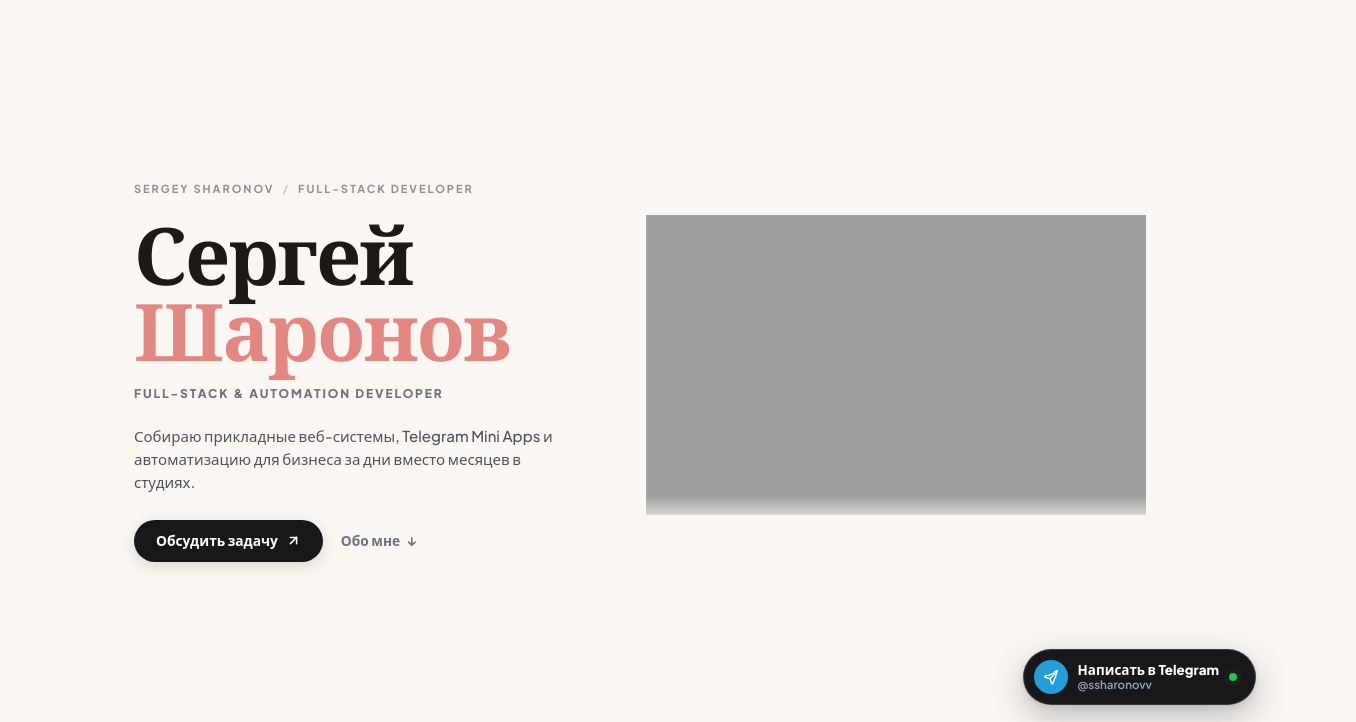
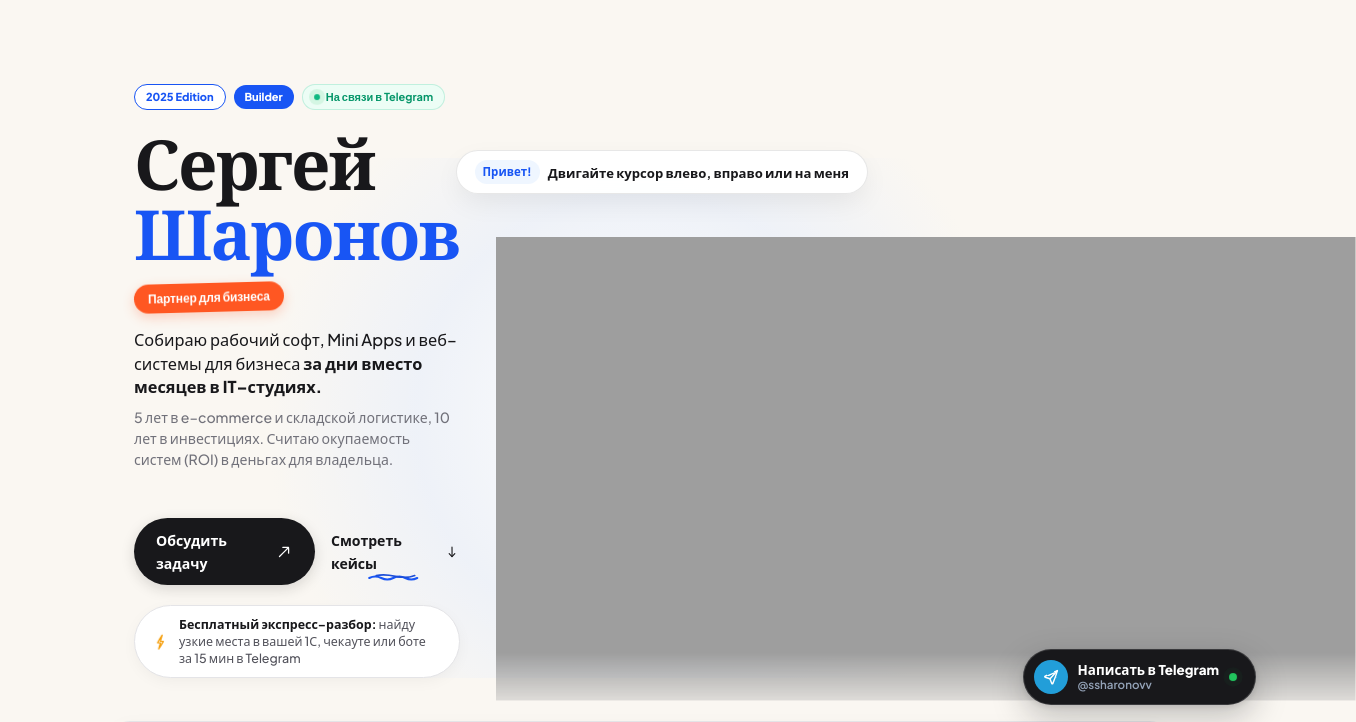
Before and after one commit to GreMZaa/portfolio, a website built with Vite: page index.html in a window 1280 px wide. Shown: the part 71-793 px from the top of the page, 1356 px wide, since content can reach past the window. Built offline with nearby package versions, Linux system fonts and the light colour scheme; a web font is replaced by a local one.

Commit message:
fix(hero): restore beloved typography/badges, center large character, smooth slow animation, and remove footer connect row

```diff
--- a/index.html
+++ b/index.html
@@ -113,65 +113,76 @@
     <!-- ==========================================================================
          HERO SECTION (INTERACTIVE CHARACTER HERO IN SRI TECH STYLE)
          ========================================================================== -->
-    <section class="hero-section hero-sri-pure" id="hero-interactive-section">
-      <div class="container hero-sri-pure-grid">
+    <section class="hero-section hero-sri-wrapper" id="hero-interactive-section">
+      <div class="hero-sri-glow"></div>
 
-        <!-- Left Column: Pure Sri Tech Typography Hierarchy -->
-        <div class="sri-pure-left">
-          <div class="sri-pure-eyebrow">
-            <span>SERGEY SHARONOV</span>
-            <span class="eyebrow-slash">/</span>
-            <span>FULL-STACK DEVELOPER</span>
+      <div class="container hero-sri-grid">
+
+        <!-- Left Column: Author, Badges, Name, Tagline, Cursor Hint, Positioning -->
+        <div class="hero-sri-left">
+          <div class="hero-sri-author-badge">
+            <span class="edition-sticker-sri">2025 Edition</span>
+            <span class="author-pill">Builder</span>
+            <span class="author-status-pill"><span class="status-pulse-dot"></span> На связи в Telegram</span>
           </div>
 
-          <h1 class="sri-pure-name">
-            <span class="name-first">Сергей</span>
-            <span class="name-last">Шаронов</span>
+          <h1 class="hero-sri-name">
+            Сергей<br><span>Шаронов</span>
           </h1>
 
-          <div class="sri-pure-subtitle">
-            FULL-STACK &amp; AUTOMATION DEVELOPER
+          <span class="role-orange-pill-sri">Партнер для бизнеса</span>
+
+          <!-- Strong Positioning Block -->
+          <div class="hero-positioning-block">
+            <p class="hero-positioning-lead">
+              Собираю рабочий софт, Mini Apps и веб–системы для бизнеса <strong>за дни вместо месяцев в IT–студиях.</strong>
+            </p>
+            <p class="hero-positioning-sub">
+              5 лет в e–commerce и складской логистике, 10 лет в инвестициях. Считаю окупаемость систем (ROI) в деньгах для владельца.
+            </p>
           </div>
 
-          <p class="sri-pure-tagline">
-            Собираю прикладные веб-системы, Telegram Mini Apps и автоматизацию для бизнеса за дни вместо месяцев в студиях.
-          </p>
-
-          <div class="sri-pure-actions">
-            <a href="https://t.me/ssharonovv" target="_blank" rel="noopener noreferrer" class="sri-btn-action">
+          <!-- Buttons Row -->
+          <div class="hero-btn-row">
+            <a href="https://t.me/ssharonovv" target="_blank" rel="noopener noreferrer" class="btn-black-pill">
               <span>Обсудить задачу</span>
-              <svg width="15" height="15" viewBox="0 0 24 24" fill="none" stroke="currentColor" stroke-width="2.4" stroke-linecap="round" stroke-linejoin="round">
-                <line x1="7" y1="17" x2="17" y2="7"></line>
-                <polyline points="7 7 17 7 17 17"></polyline>
+              <svg class="doodle-icon doodle-arrow-diagonal" width="18" height="18" viewBox="0 0 48 48" fill="none" stroke="currentColor" stroke-width="3.4" stroke-linecap="round" stroke-linejoin="round">
+                <path d="M 12 36 C 19.8 28.2, 27.7 20.3, 35.5 12.5"/>
+                <path d="M 21 11.8 C 26 11.4, 31 11.5, 36 12 C 36.5 17, 36.5 22.2, 36.2 27"/>
               </svg>
             </a>
-            <a href="#about" class="sri-link-action">
-              <span>Обо мне</span>
-              <span class="link-arrow">↓</span>
+            <a href="#work" class="btn-clean-link">
+              <span>Смотреть кейсы</span>
+              <svg class="doodle-icon doodle-arrow-down" width="16" height="16" viewBox="0 0 48 48" fill="none" stroke="currentColor" stroke-width="3.4" stroke-linecap="round" stroke-linejoin="round">
+                <path d="M 24 9.5 C 24.2 18.5, 24.2 28, 24 37.5"/>
+                <path d="M 15.5 29 C 18.3 32, 21.1 35, 24 37.8 C 26.9 35, 29.7 32, 32.5 29"/>
+              </svg>
+              <!-- Blue Squiggly underline for Смотреть кейсы -->
+              <svg class="link-wavy-doodle" width="56" height="8" viewBox="0 0 56 8" fill="none" stroke="#1855F4" stroke-width="2" stroke-linecap="round">
+                <path d="M 2 4 Q 8 1, 14 4 T 26 4 T 38 4 T 50 4"/>
+              </svg>
             </a>
+          </div>
+
+          <!-- Lead Magnet Micro-Trigger -->
+          <div class="hero-lead-magnet-pill">
+            <svg class="doodle-icon lm-pulse-icon" width="16" height="16" viewBox="0 0 48 48" fill="none" stroke="#F59E0B" stroke-width="3.4" stroke-linecap="round" stroke-linejoin="round">
+              <path d="M 27 6 C 22.5 12.5, 18.5 19, 15 26 C 17.5 26.3, 20 26.4, 22.5 26.5 C 21 31.5, 19.5 36.5, 18 42 C 22.5 35.5, 26.5 29, 30 22.5 C 27.5 22.3, 25 22.1, 22.5 22 C 24 16.7, 25.5 11.3, 27 6 Z"/>
+            </svg>
+            <span class="lm-text"><strong>Бесплатный экспресс–разбор:</strong> найду узкие места в вашей 1С, чекауте или боте за 15 мин в Telegram</span>
           </div>
         </div>
 
-        <!-- Right Column: Interactive Character Stage in 1:1 Sri Tech Style -->
-        <div class="sri-pure-right">
-
-          <!-- Left Floating Bubble (appears when looking left) -->
-          <div class="sri-floating-pill pill-left" id="sri-pill-left">
-            <span>Кто-то здесь слева?</span>
+        <!-- Right/Center Column: Dominant Character Hero in Sri Tech style -->
+        <div class="hero-sri-center">
+          <!-- Dynamic Floating Speech Bubble placed beside character -->
+          <div class="sri-speech-bubble" id="sri-speech-bubble">
+            <span class="sri-bubble-tag" id="bubble-tag">Привет!</span>
+            <span class="sri-bubble-text" id="bubble-text">Двигайте курсор влево, вправо или на меня</span>
           </div>
 
-          <!-- Right Floating Bubble (appears when looking right) -->
-          <div class="sri-floating-pill pill-right" id="sri-pill-right">
-            <span>Кто-то исследует справа?</span>
-          </div>
-
-          <!-- Center Floating Bubble (appears when interacting center) -->
-          <div class="sri-floating-pill pill-center" id="sri-pill-center">
-            <span>Привет! Рад знакомству 👋</span>
-          </div>
-
-          <!-- Canvas Stage: Large, unobstructed, sitting cleanly at bottom -->
-          <div class="sri-pure-canvas-stage" id="canvas-stage" title="Кликните для приветствия">
+          <!-- Canvas Stage: large, full-height, sitting cleanly -->
+          <div class="sri-canvas-stage" id="canvas-stage" title="Нажмите для приветствия">
             <canvas id="hero-character-canvas" width="960" height="540"></canvas>
 
             <!-- 3 Interaction Zones Overlay -->
@@ -184,12 +195,8 @@
         </div>
 
       </div>
-    </section>
 
-    <!-- ==========================================================================
-         TRUST & POSITIONING STRIP (BRIDGE TO CONTENT)
-         ========================================================================== -->
-    <section class="trust-focus-section">
+      <!-- Horizontal Trust & Speed Strip Below Hero -->
       <div class="container hero-trust-strip">
         <div class="trust-metric-item">
           <span class="trust-metric-icon">
@@ -1025,18 +1032,6 @@
           </div>
         </div>
 
-        <!-- Footer Bar: Connect Links -->
-        <div class="footer-connect-row">
-          <span class="footer-connect-label">Контакты для связи:</span>
-          <div class="footer-social-icons">
-            <a href="https://t.me/ssharonovv" target="_blank" rel="noopener noreferrer" class="social-icon-btn" title="Telegram">
-              <svg width="18" height="18" viewBox="0 0 24 24" fill="none" stroke="currentColor" stroke-width="2"><path d="M22 2L11 13M22 2l-7 20-4-9-9-4 20-7z"/></svg>
-            </a>
-            <a href="mailto:sergey.nez00@gmail.com" class="social-icon-btn" title="Email">
-              <svg width="18" height="18" viewBox="0 0 24 24" fill="none" stroke="currentColor" stroke-width="2"><path d="M4 4h16c1.1 0 2 .9 2 2v12c0 1.1-.9 2-2 2H4c-1.1 0-2-.9-2-2V6c0-1.1.9-2 2-2z"/><path d="M22 6l-10 7L2 6"/></svg>
-            </a>
-          </div>
-        </div>
 
       </div>
     </section>
--- a/scripts/main.js
+++ b/scripts/main.js
@@ -181,25 +181,10 @@ function initInteractiveHero() {
   if (!canvas) return;
 
   const ctx = canvas.getContext('2d');
-  const pillLeft = document.getElementById('sri-pill-left');
-  const pillRight = document.getElementById('sri-pill-right');
-  const pillCenter = document.getElementById('sri-pill-center');
   const bubbleTag = document.getElementById('bubble-tag');
   const bubbleText = document.getElementById('bubble-text');
   const contextReactionText = document.getElementById('context-reaction-text');
   const heroWrapper = document.getElementById('hero-interactive-section');
-
-  function showPill(active) {
-    if (pillLeft) pillLeft.classList.toggle('is-active', pillLeft === active);
-    if (pillRight) pillRight.classList.toggle('is-active', pillRight === active);
-    if (pillCenter) pillCenter.classList.toggle('is-active', pillCenter === active);
-  }
-
-  function hideAllPills() {
-    if (pillLeft) pillLeft.classList.remove('is-active');
-    if (pillRight) pillRight.classList.remove('is-active');
-    if (pillCenter) pillCenter.classList.remove('is-active');
-  }
 
   const TOTAL_FRAMES = 144;
   const frames = [];
@@ -239,9 +224,13 @@ function initInteractiveHero() {
   };
 
   // Smooth render loop (requestAnimationFrame + lerp)
+  // LERP factor 0.04 provides a calm, graceful head turn (approx 0.8s) instead of nervous twitching
+  const LERP_SPEED = 0.042;
+  const GREETING_LERP_SPEED = 0.05;
+
   function render() {
     if (isGreetingSequence) {
-      currentFrame += (targetFrame - currentFrame) * 0.15;
+      currentFrame += (targetFrame - currentFrame) * GREETING_LERP_SPEED;
       if (Math.abs(targetFrame - currentFrame) < 1.5) {
         if (greetingStep === 1) {
           greetingStep = 2;
@@ -252,7 +241,7 @@ function initInteractiveHero() {
         }
       }
     } else {
-      currentFrame += (targetFrame - currentFrame) * 0.12;
+      currentFrame += (targetFrame - currentFrame) * LERP_SPEED;
     }
 
     const fIdx = Math.min(TOTAL_FRAMES - 1, Math.max(0, Math.round(currentFrame)));
@@ -271,8 +260,6 @@ function initInteractiveHero() {
     isGreetingSequence = false;
     targetFrame = POSES.LOOK_LEFT;
 
-    showPill(pillLeft);
-
     if (bubbleTag) {
       bubbleTag.textContent = "Склады & 1С";
       bubbleTag.style.background = "#EFF6FF";
@@ -285,15 +272,13 @@ function initInteractiveHero() {
       contextReactionText.textContent = "Интересует автоматизация склада, печать термоэтикеток Code128 или синхронизация 100k SKU без зависаний?";
     }
 
-    resetTimer = setTimeout(returnToIdle, 3500);
+    resetTimer = setTimeout(returnToIdle, 4000);
   }
 
   function setRightReaction() {
     clearTimeout(resetTimer);
     isGreetingSequence = false;
     targetFrame = POSES.LOOK_RIGHT;
-
-    showPill(pillRight);
 
     if (bubbleTag) {
       bubbleTag.textContent = "Mini Apps";
@@ -307,7 +292,7 @@ function initInteractiveHero() {
       contextReactionText.textContent = "Собственная доставка в Telegram без комиссий агрегаторов 20–35% или чекаут сайта за 30 секунд.";
     }
 
-    resetTimer = setTimeout(returnToIdle, 3500);
+    resetTimer = setTimeout(returnToIdle, 4000);
   }
 
   function setCenterReaction() {
@@ -315,8 +300,6 @@ function initInteractiveHero() {
     isGreetingSequence = true;
     greetingStep = 1;
     targetFrame = POSES.CENTER_LOOK;
-
-    showPill(pillCenter);
 
     if (bubbleTag) {
       bubbleTag.textContent = "Привет!";
@@ -329,14 +312,14 @@ function initInteractiveHero() {
     if (contextReactionText) {
       contextReactionText.textContent = "Рад знакомству! Скролльте вниз: там 4 кейса с цифрами окупаемости и демо-видео.";
     }
+
+    resetTimer = setTimeout(returnToIdle, 4000);
   }
 
   function returnToIdle() {
     currentActiveZone = 'idle';
     isGreetingSequence = false;
     targetFrame = POSES.IDLE;
-
-    hideAllPills();
 
     const isMobile = window.innerWidth <= 640;
     if (bubbleTag) {
@@ -355,25 +338,32 @@ function initInteractiveHero() {
     returnToIdle();
   }
 
-  // Global mouse tracking across the Hero section
+  // Global mouse tracking across the Hero section with damping
+  let lastZoneChangeTime = 0;
   if (heroWrapper) {
     heroWrapper.addEventListener('mousemove', (e) => {
+      const now = performance.now();
+      if (now - lastZoneChangeTime < 240) return; // Prevent frantic rapid switching
+
       const rect = heroWrapper.getBoundingClientRect();
       const relX = (e.clientX - rect.left) / rect.width;
 
-      if (relX < 0.35) {
+      if (relX < 0.38) {
         if (currentActiveZone !== 'left') {
           currentActiveZone = 'left';
+          lastZoneChangeTime = now;
           setLeftReaction();
         }
-      } else if (relX > 0.65) {
+      } else if (relX > 0.62) {
         if (currentActiveZone !== 'right') {
           currentActiveZone = 'right';
+          lastZoneChangeTime = now;
           setRightReaction();
         }
       } else {
         if (currentActiveZone !== 'center') {
           currentActiveZone = 'center';
+          lastZoneChangeTime = now;
           setCenterReaction();
         }
       }
@@ -382,7 +372,7 @@ function initInteractiveHero() {
     heroWrapper.addEventListener('mouseleave', () => {
       currentActiveZone = 'idle';
       clearTimeout(resetTimer);
-      resetTimer = setTimeout(returnToIdle, 1500);
+      resetTimer = setTimeout(returnToIdle, 2500);
     });
   }
 
--- a/styles/main.css
+++ b/styles/main.css
@@ -762,229 +762,331 @@ button {
 }
 
 /* ==========================================================================
-   HERO SECTION (1:1 SRI TECH REFERENCE RECREATION)
+   INTERACTIVE HERO SECTION (SRI TECH STYLE)
    ========================================================================== */
-.hero-sri-pure {
-  position: relative;
-  min-height: calc(100vh - 80px);
-  display: flex;
-  align-items: center;
-  padding: 24px 0 36px 0;
+.hero-sri-wrapper {
+  position: relative;
+  padding: 24px 0 30px;
   overflow: visible;
 }
 
-.hero-sri-pure-grid {
+/* Ambient Radial Glow Behind Hero */
+.hero-sri-glow {
+  position: absolute;
+  top: 48%;
+  left: 50%;
+  transform: translate(-50%, -50%);
+  width: 850px;
+  height: 520px;
+  background: radial-gradient(circle at center, rgba(255, 255, 255, 0.95) 0%, rgba(224, 235, 255, 0.45) 45%, rgba(250, 247, 242, 0) 75%);
+  pointer-events: none;
+  z-index: 1;
+}
+
+.hero-sri-grid {
   display: grid;
-  grid-template-columns: 1fr 1.05fr;
+  grid-template-columns: 1fr 1.15fr;
   align-items: center;
   gap: 36px;
   position: relative;
   z-index: 2;
-  width: 100%;
-}
-
-/* Left Column: Pure Sri Tech Typography Hierarchy */
-.sri-pure-left {
+  min-height: calc(100vh - 120px);
+}
+
+/* Left Column: Author, Badges, Name, Tagline, Cursor Hint, Positioning */
+.hero-sri-left {
   display: flex;
   flex-direction: column;
   gap: 16px;
-  margin-bottom: 0;
-  position: relative;
-  z-index: 5;
-}
-
-/* Eyebrow: SERGEY SHARONOV / FULL-STACK DEVELOPER */
-.sri-pure-eyebrow {
-  display: flex;
+  position: relative;
+  z-index: 3;
+}
+
+.hero-sri-author-badge {
+  display: inline-flex;
   align-items: center;
   gap: 8px;
-  font-family: 'Plus Jakarta Sans', -apple-system, sans-serif;
+  flex-wrap: wrap;
+}
+
+/* 2025 Edition Oval */
+.edition-sticker-sri {
+  display: inline-flex;
+  align-items: center;
+  gap: 4px;
+  padding: 3px 11px;
+  border: 1.5px solid #1855F4;
+  border-radius: 999px;
+  font-family: 'Plus Jakarta Sans', sans-serif;
+  font-size: 11px;
+  font-weight: 800;
+  color: #1855F4;
+  background: #FFFFFF;
+}
+
+/* Builder Pill */
+.author-pill {
+  display: inline-flex;
+  align-items: center;
+  padding: 3px 11px;
+  border-radius: 999px;
+  background: #1855F4;
+  color: #FFFFFF;
+  font-family: 'Plus Jakarta Sans', sans-serif;
+  font-size: 11px;
+  font-weight: 800;
+}
+
+/* Status Pill */
+.author-status-pill {
+  display: inline-flex;
+  align-items: center;
+  gap: 6px;
+  padding: 3px 11px;
+  border-radius: 999px;
+  background: #ECFDF5;
+  color: #059669;
+  font-family: 'Plus Jakarta Sans', sans-serif;
   font-size: 11px;
   font-weight: 700;
-  letter-spacing: 0.18em;
-  color: #8E8E93;
-  text-transform: uppercase;
-}
-
-.eyebrow-slash {
-  color: #C7C7CC;
-}
-
-/* Giant Editorial Name: Сергей (Dark) / Шаронов (Dusty Rose/Coral) */
-.sri-pure-name {
+  border: 1px solid rgba(16, 185, 129, 0.2);
+}
+
+.status-pulse-dot {
+  width: 6px;
+  height: 6px;
+  border-radius: 50%;
+  background: #10B981;
+  display: inline-block;
+  animation: pulseGreen 2s infinite ease-in-out;
+}
+
+@keyframes pulseGreen {
+  0% { transform: scale(0.95); box-shadow: 0 0 0 0 rgba(16, 185, 129, 0.7); }
+  70% { transform: scale(1); box-shadow: 0 0 0 6px rgba(16, 185, 129, 0); }
+  100% { transform: scale(0.95); box-shadow: 0 0 0 0 rgba(16, 185, 129, 0); }
+}
+
+.hero-sri-name {
   font-family: 'Playfair Display', Georgia, serif;
-  font-size: clamp(3.8rem, 6.2vw, 5.6rem);
-  font-weight: 700;
-  line-height: 0.96;
-  letter-spacing: -0.025em;
+  font-size: clamp(3.2rem, 5.4vw, 4.8rem);
+  font-weight: 900;
+  color: #18181B;
+  line-height: 1.02;
+  letter-spacing: -0.03em;
   margin: 0;
 }
 
-.sri-pure-name .name-first {
-  display: block;
-  color: #1C1917;
-}
-
-.sri-pure-name .name-last {
-  display: block;
-  color: #E28782; /* Delicate pastel dusty rose matching Sri Tech reference */
-  font-weight: 600;
-}
-
-/* Subtitle: FULL-STACK & AUTOMATION DEVELOPER */
-.sri-pure-subtitle {
-  font-family: 'Plus Jakarta Sans', -apple-system, sans-serif;
+.hero-sri-name span {
+  color: #1855F4;
+}
+
+.role-orange-pill-sri {
+  display: inline-block;
+  background-color: #FF5722;
+  color: #FFFFFF;
+  font-family: 'Plus Jakarta Sans', sans-serif;
   font-size: 12px;
   font-weight: 800;
-  letter-spacing: 0.16em;
+  padding: 5px 14px;
+  border-radius: 999px;
+  white-space: nowrap;
+  box-shadow: 0 4px 12px rgba(255, 87, 34, 0.25);
+  letter-spacing: -0.01em;
+  transform: rotate(-1.5deg);
+  align-self: flex-start;
+}
+
+/* Positioning Block */
+.hero-positioning-block {
+  display: flex;
+  flex-direction: column;
+  gap: 8px;
+  max-width: 500px;
+}
+
+.hero-positioning-lead {
+  font-size: 1.02rem;
+  line-height: 1.45;
+  color: #18181B;
+  margin: 0;
+}
+
+.hero-positioning-lead strong {
+  color: #18181B;
+  font-weight: 800;
+}
+
+.hero-positioning-sub {
+  font-size: 0.88rem;
+  line-height: 1.5;
   color: #71717A;
-  text-transform: uppercase;
-  margin-top: 2px;
-}
-
-/* Pure Tagline */
-.sri-pure-tagline {
-  font-size: 0.94rem;
-  line-height: 1.55;
-  color: #52525B;
-  max-width: 440px;
+  margin: 0;
+}
+
+/* Buttons Row */
+.hero-btn-row {
+  display: flex;
+  align-items: center;
+  gap: 16px;
   margin-top: 4px;
 }
 
-/* Sleek Minimal Actions */
-.sri-pure-actions {
-  display: flex;
-  align-items: center;
-  gap: 18px;
-  margin-top: 10px;
-}
-
-.sri-btn-action {
+.btn-black-pill {
   display: inline-flex;
   align-items: center;
   gap: 8px;
   background: #18181B;
   color: #FFFFFF;
-  font-size: 0.86rem;
+  font-size: 0.88rem;
   font-weight: 700;
-  padding: 10px 22px;
+  padding: 11px 22px;
   border-radius: 999px;
   text-decoration: none;
-  box-shadow: 0 4px 14px rgba(24, 24, 27, 0.14);
+  box-shadow: 0 4px 14px rgba(24, 24, 27, 0.15);
   transition: all 0.25s ease;
 }
 
-.sri-btn-action:hover {
+.btn-black-pill:hover {
   background: #27272A;
   transform: translateY(-2px);
   box-shadow: 0 6px 20px rgba(24, 24, 27, 0.2);
 }
 
-.sri-link-action {
+.btn-clean-link {
+  position: relative;
   display: inline-flex;
   align-items: center;
   gap: 6px;
-  font-size: 0.86rem;
+  font-size: 0.88rem;
   font-weight: 700;
-  color: #71717A;
+  color: #18181B;
   text-decoration: none;
-  transition: color 0.2s ease;
-}
-
-.sri-link-action:hover {
+  padding: 4px 0;
+}
+
+.link-wavy-doodle {
+  position: absolute;
+  bottom: -4px;
+  left: 0;
+  width: 100%;
+  pointer-events: none;
+}
+
+/* Lead Magnet Micro-Trigger */
+.hero-lead-magnet-pill {
+  display: inline-flex;
+  align-items: center;
+  gap: 10px;
+  background: #FFFFFF;
+  border: 1px solid #E4E4E7;
+  border-radius: 999px;
+  padding: 10px 18px;
+  box-shadow: 0 4px 16px -2px rgba(24, 24, 27, 0.05);
+  max-width: 490px;
+  margin-top: 4px;
+}
+
+.hero-lead-magnet-pill .lm-pulse-icon {
+  flex-shrink: 0;
+  animation: pulseAlert 2s infinite ease-in-out;
+}
+
+@keyframes pulseAlert {
+  0%, 100% { transform: scale(1); }
+  50% { transform: scale(1.15); }
+}
+
+.hero-lead-magnet-pill .lm-text {
+  font-size: 0.78rem;
+  color: #52525B;
+  line-height: 1.35;
+}
+
+.hero-lead-magnet-pill .lm-text strong {
   color: #18181B;
-}
-
-.link-arrow {
-  display: inline-block;
-  transition: transform 0.2s ease;
-}
-
-.sri-link-action:hover .link-arrow {
-  transform: translateY(2px);
-}
-
-/* Right Column: Dominant Interactive Character */
-.sri-pure-right {
-  position: relative;
-  display: flex;
-  justify-content: center;
-  align-items: center;
+  font-weight: 700;
+}
+
+/* Center/Right Column: Dominant Interactive Character in Sri Tech Style */
+.hero-sri-center {
+  position: relative;
+  display: flex;
+  flex-direction: column;
+  align-items: center;
+  justify-content: flex-end; /* Laptop sits cleanly at bottom */
   width: 100%;
-}
-
-/* Canvas Stage */
-.sri-pure-canvas-stage {
+  height: 100%;
+  min-height: calc(100vh - 140px);
+  max-height: 740px;
+}
+
+/* Floating Speech Bubble (Placed gracefully beside Sergey like Sri Tech) */
+.sri-speech-bubble {
+  position: absolute;
+  top: 16%;
+  left: -40px;
+  background: rgba(255, 255, 255, 0.94);
+  backdrop-filter: blur(12px);
+  -webkit-backdrop-filter: blur(12px);
+  border: 1px solid rgba(24, 24, 27, 0.1);
+  border-radius: 999px;
+  padding: 9px 18px;
+  box-shadow: 0 10px 28px -4px rgba(0, 0, 0, 0.08);
+  z-index: 12;
+  transition: all 0.35s cubic-bezier(0.16, 1, 0.3, 1);
+  display: flex;
+  align-items: center;
+  gap: 8px;
+  white-space: nowrap;
+  pointer-events: none;
+}
+
+.sri-bubble-tag {
+  font-size: 0.72rem;
+  font-weight: 800;
+  padding: 3px 8px;
+  border-radius: 999px;
+  background: #EFF6FF;
+  color: #1855F4;
+}
+
+.sri-bubble-text {
+  font-size: 0.82rem;
+  font-weight: 700;
+  color: #18181B;
+}
+
+/* Character Canvas Stage — large, prominent, sitting cleanly */
+.sri-canvas-stage {
   position: relative;
   width: 100%;
-  max-width: 720px;
+  max-width: 860px;
+  height: 100%;
+  min-height: 480px;
+  max-height: 700px;
   aspect-ratio: 16 / 10;
   background: transparent;
   cursor: crosshair;
   overflow: hidden;
-  clip-path: inset(0 0 4% 0);
+  clip-path: inset(0 0 3% 0);
   mask-image: linear-gradient(to bottom, black 90%, transparent 100%);
   -webkit-mask-image: linear-gradient(to bottom, black 90%, transparent 100%);
+  display: flex;
+  align-items: flex-end;
+  justify-content: center;
 }
 
 #hero-character-canvas {
   width: 100%;
   height: 100%;
+  object-fit: contain;
+  object-position: bottom center;
   display: block;
   background: transparent;
 }
 
-/* Floating Pills (1:1 Sri Tech Reference: delicate, frosted, smooth) */
-.sri-floating-pill {
-  position: absolute;
-  background: rgba(255, 255, 255, 0.94);
-  backdrop-filter: blur(12px);
-  -webkit-backdrop-filter: blur(12px);
-  border: 1px solid rgba(0, 0, 0, 0.08);
-  border-radius: 999px;
-  padding: 9px 20px;
-  font-size: 13.5px;
-  font-weight: 600;
-  color: #27272A;
-  box-shadow: 0 8px 24px -4px rgba(0, 0, 0, 0.08);
-  pointer-events: none;
-  opacity: 0;
-  transform: translateY(6px);
-  transition: opacity 0.25s cubic-bezier(0.16, 1, 0.3, 1), transform 0.25s cubic-bezier(0.16, 1, 0.3, 1);
-  z-index: 20;
-  white-space: nowrap;
-}
-
-.sri-floating-pill.is-active {
-  opacity: 1;
-  transform: translateY(0);
-}
-
-/* Left Pill (when cursor is on the left, character looks left) */
-.sri-floating-pill.pill-left {
-  top: 24%;
-  left: -20px;
-}
-
-/* Right Pill (when cursor is on the right, character looks right) */
-.sri-floating-pill.pill-right {
-  top: 24%;
-  right: 20px;
-}
-
-/* Center Pill (when cursor is on character) */
-.sri-floating-pill.pill-center {
-  top: 6%;
-  left: 50%;
-  transform: translate(-50%, 6px);
-}
-
-.sri-floating-pill.pill-center.is-active {
-  opacity: 1;
-  transform: translate(-50%, 0);
-}
-
-/* 3 Horizontal Interaction Zones */
+/* 3 Horizontal Interaction Zones Overlay */
 .sri-zones-overlay {
   position: absolute;
   top: 0;
@@ -998,11 +1100,20 @@ button {
 .sri-zone {
   height: 100%;
   cursor: pointer;
-}
-
-.sri-zone-left { width: 33%; }
-.sri-zone-center { width: 34%; }
-.sri-zone-right { width: 33%; }
+  position: relative;
+}
+
+.sri-zone-left {
+  width: 33%;
+}
+
+.sri-zone-center {
+  width: 34%;
+}
+
+.sri-zone-right {
+  width: 33%;
+}
 
 /* Trust Strip Section (Bridge from Hero to Details) */
 .trust-focus-section {
```
